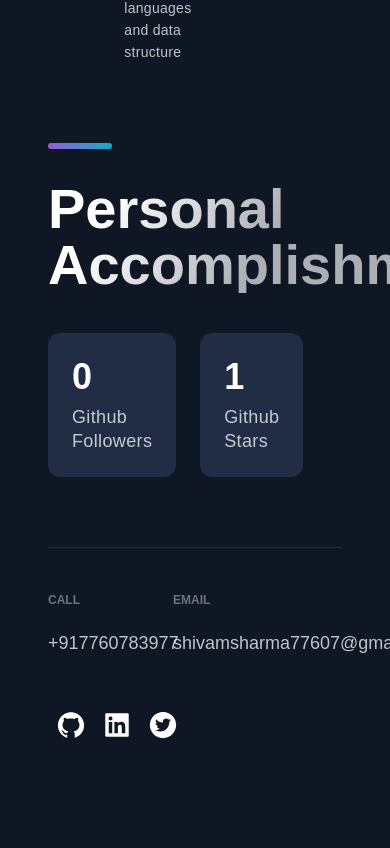
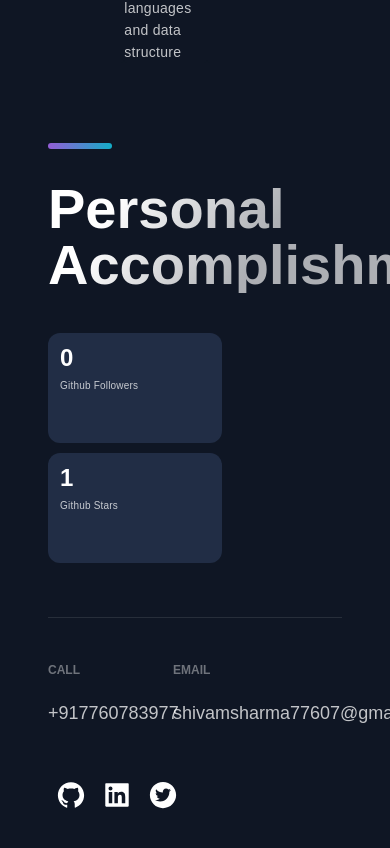
Before and after one commit to Shivam-Sharma-1/Simple-Portfolio-Website, a Next.js app: page / in a window 390 px wide. Shown: the part 4364-5212 px from the top of the page. Before the commit the page ends 5166 px from the top, so only its background shows below. Built offline with nearby package versions, Linux system fonts and the light colour scheme.

Commit message:
feat: add responsiveness to accomplishment section

```diff
--- a/src/components/Accomplishments/AccomplishmentsStyles.js
+++ b/src/components/Accomplishments/AccomplishmentsStyles.js
@@ -6,6 +6,20 @@ export const Boxes = styled.div`
     grid-template-columns: repeat(4, 1fr);
     gap: 24px;
     margin: 24px 0 40px;
+
+    @media ${props => props.theme.breakpoints.md}{
+        gap: 16px;
+        margin: 20px 0 32px;
+        grid-template-columns: repeat(auto-fit, minmax(140px, 1fr));
+    }
+
+    @media ${props => props.theme.breakpoints.sm}{
+        display: grid;
+        grid-template-columns: repeat(2, 1fr);
+        gap: 10px;
+        max-width: 500px;
+        margin: 24px auto;
+    }
 `
 
 export const Box = styled.div`
@@ -13,6 +27,23 @@ export const Box = styled.div`
     border-radius: 12px;
     height: 144px;
     padding: 24px;
+
+    @media ${props => props.theme.breakpoints.lg} {
+        height: 210px;
+    }
+
+    @media ${props => props.theme.breakpoints.md} {
+        height: 135px;
+        padding: 16px;
+    }
+
+    @media ${props => props.theme.breakpoints.sm} {
+        height: 110px;
+        padding: 12px;
+        &:nth-child(2n){
+          grid-row:2;
+        }
+    }
 `
 
 export const BoxNum = styled.h5`
@@ -23,6 +54,16 @@ export const BoxNum = styled.h5`
     letter-spacing: 0.01em;
     color: #FFFFFF;
     margin-bottom: 8px;
+
+    @media ${props => props.theme.breakpoints.md} {
+        font-size: 28px;
+        line-height: 32px;
+    }
+
+    @media ${props => props.theme.breakpoints.sm} {
+        font-size: 24px;
+        line-height: 26px;
+    }
 `
 
 export const BoxText = styled.p`
@@ -32,6 +73,16 @@ export const BoxText = styled.p`
     line-height: 24px;
     letter-spacing: 0.02em;
     color: rgba(255, 255, 255, 0.75);
+
+    @media ${props => props.theme.breakpoints.md}{
+        font-size: 16px;
+        line-height: 20px;
+    }
+
+    @media ${props => props.theme.breakpoints.sm} {
+        font-size: 10px;
+        line-height: 14px;
+    }
 `
 
 export const Join = styled.div`
@@ -40,6 +91,19 @@ export const Join = styled.div`
     justify-content: center;
     align-items: center;
     padding-bottom: 80px;
+
+    @media ${props => props.theme.breakpoints.md}{
+        display: flex;
+        justify-content: center;
+        padding-bottom: 64px;
+    }
+
+    @media ${props => props.theme.breakpoints.sm}{
+        display: flex;
+        flex-direction: column;
+        align-items: center;
+        padding-bottom: 32px;
+    }
 `
 
 export const JoinText = styled.h5`
@@ -48,8 +112,24 @@ export const JoinText = styled.h5`
     line-height: 40px;
     letter-spacing: 0.02em;
     color: rgba(255, 255, 255, 0.5);
+
+    @media ${props => props.theme.breakpoints.md}{
+        line-height: 32px;
+        font-size: 20px;
+    }
+
+    @media ${props => props.theme.breakpoints.sm}{
+        font-size: 16px;
+        line-height: 24px;
+        margin: 0 0 16px;
+    }
 `
 
 export const IconContainer = styled.div`
     display: flex;
+
+    @media ${props => props.theme.breakpoints.sm}{
+        width: 160px;
+        justify-content: space-between;
+    }
 `
```
